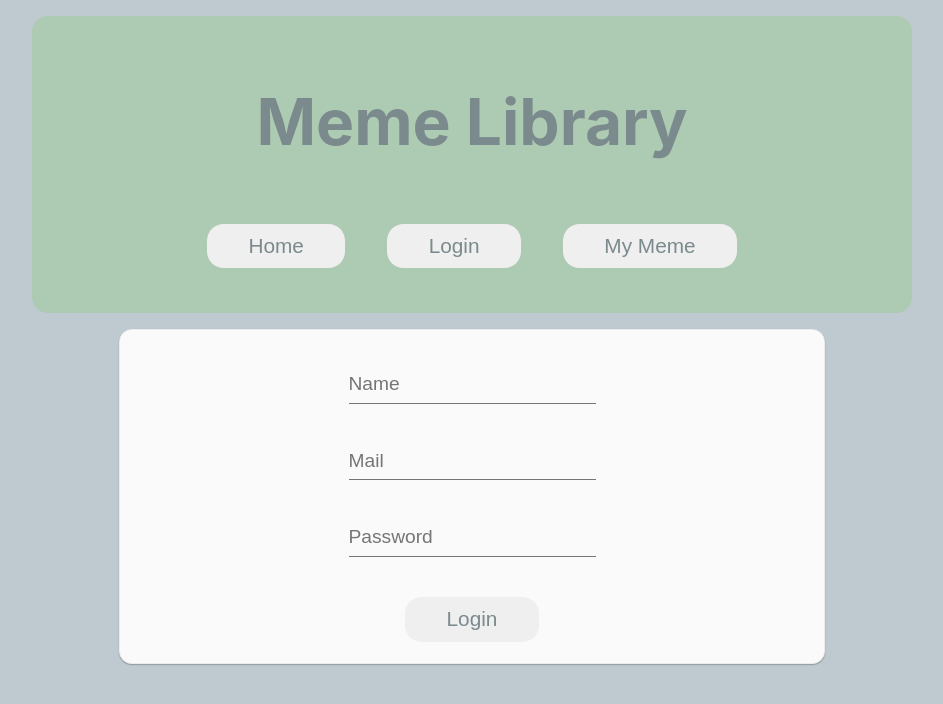
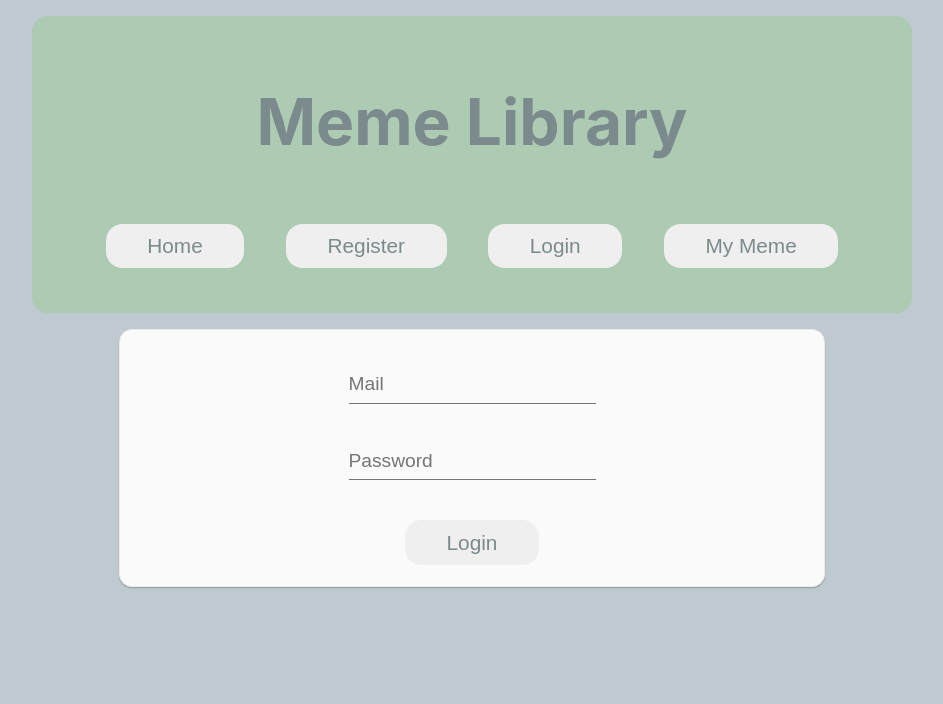
Before and after one commit to carinak6/MemeLibrary, a React (Create React App) app in the folder front/meme-library/: page /login in a window 1280 px wide. Shown: the top 704 px of the page, without its empty margins (168-1111 px from the left). Built offline with nearby package versions, Linux system fonts and the light colour scheme; no server answers.

Commit message:
added two routes to register and login

```diff
--- a/front/meme-library/src/components/loginComponent.tsx
+++ b/front/meme-library/src/components/loginComponent.tsx
@@ -4,7 +4,6 @@ import { url } from 'inspector';
 
 
 type userLogin = {
-    user:string,
     mail:string;
     password:string;
 
@@ -12,8 +11,7 @@ type userLogin = {
 
 
 const LoginPage = () => {
-    const [{user, mail, password}, SetLoginUser] = useState<userLogin>({
-        user: '',
+    const [{mail, password}, SetLoginUser] = useState<userLogin>({
         mail: '',
         password: '',
 
@@ -23,7 +21,6 @@ const LoginPage = () => {
         await axios({
             method: "POST",
             data: {
-                userName: user,
                 userMail: mail,
                 userPassword: password,
 
@@ -38,27 +35,18 @@ const LoginPage = () => {
         <div className="formUser">
 
         <div className="group">
-        <input className="log-input" type="text" placeholder="Name" value={user} onChange={(e) => SetLoginUser({
-            user: e.target.value,
-            mail,
+        <input className="log-input" type="mail" placeholder="Mail" name="mail" value={mail} onChange={(e) => SetLoginUser({
+            mail: e.target.value,
             password,
 
         })}/>
         </div>
 
         <div className="group">
-        <input className="log-input" type="mail" placeholder="Mail" value={mail} onChange={(e) => SetLoginUser({
-            mail: e.target.value,
-            password,
-            user
-        })}/>
-        </div>
-
-        <div className="group">
-        <input type="password" className="log-input" placeholder="Password" value={password}  onChange={(e) => SetLoginUser({
+        <input type="password" className="log-input" placeholder="Password" name="password" value={password}  onChange={(e) => SetLoginUser({
             password: e.target.value,
             mail,
-            user
+
         })}/>
         </div>
 
--- a/front/meme-library/src/components/navbar.tsx
+++ b/front/meme-library/src/components/navbar.tsx
@@ -12,17 +12,23 @@ const Nav = ()=> {
     </div>
 
     <div className="btn">
-    <Link to="/"><button className="user-btn" id="register">
+    <Link to="/"><button className="user-btn" id="home">
             Home
         </button></Link>
-        <Link to="/login"><button className="user-btn" id="register">
+        <Link to="/Register"><button className="user-btn" id="register">
+            Register
+        </button>
+    </Link>
+        <Link to="/login"><button className="user-btn" id="Login">
             Login
         </button>
         </Link>
-        <Link to="/dashboard"><button className="user-btn" id="register">
+        <Link to="/dashboard"><button className="user-btn" id="dashboard">
             My Meme
         </button>
     </Link>
+
+
         {/* <button className="user-btn" id="login">
             Login
         </button> */}
```
Also changed, not shown: front/meme-library/src/components/registerComponent.tsx (added, +69 -0 lines).
